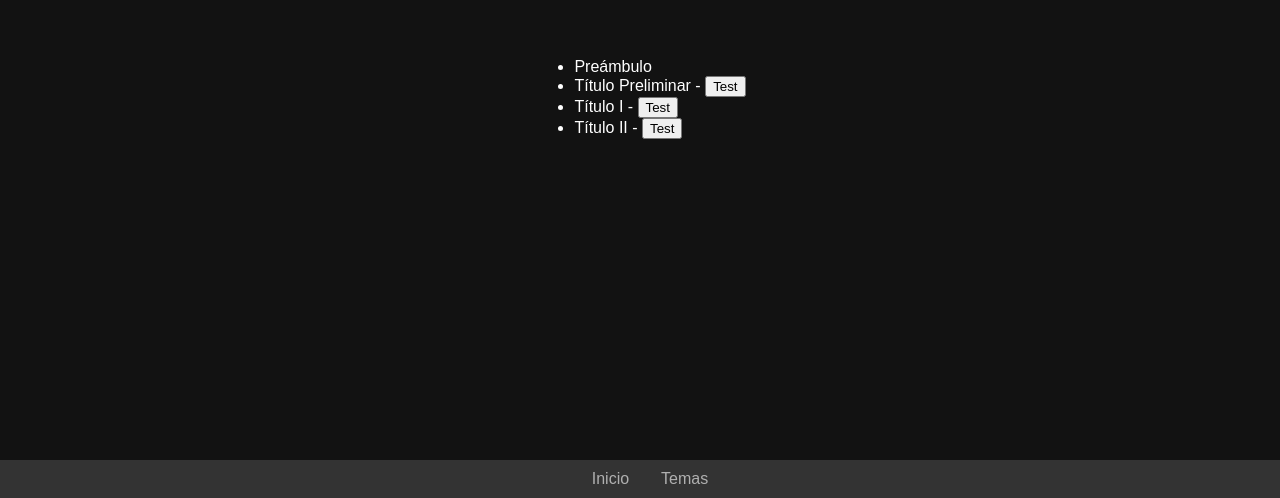
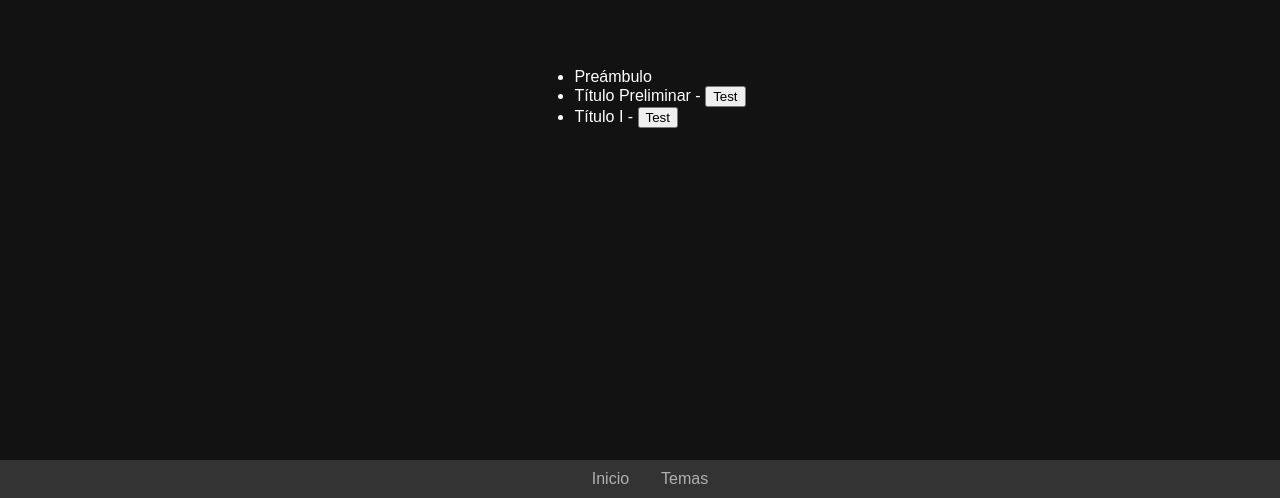
Before and after one commit to JorgeGolo/testconst, a React (Create React App) app: page /temas in a window 1280 px wide. Shown: the part 302-800 px from the top of the page. Built offline with nearby package versions, Linux system fonts and the light colour scheme.

Commit message:
less buttons

```diff
--- a/src/Temas.js
+++ b/src/Temas.js
@@ -87,10 +87,8 @@ function Temas() {
       <div>
         <ul>
           <li>Preámbulo</li>
-          <li>
-            Título Preliminar - <button onClick={() => startTitleTest("Título Preliminar")}>Test</button></li>
+          <li>Título Preliminar - <button onClick={() => startTitleTest("Título Preliminar")}>Test</button></li>
           <li>Título I - <button onClick={() => startTitleTest("Título I")}>Test</button></li>
-          <li>Título II - <button onClick={() => startTitleTest("Título II")}>Test</button></li>
         </ul>
       </div>)
       }
```
